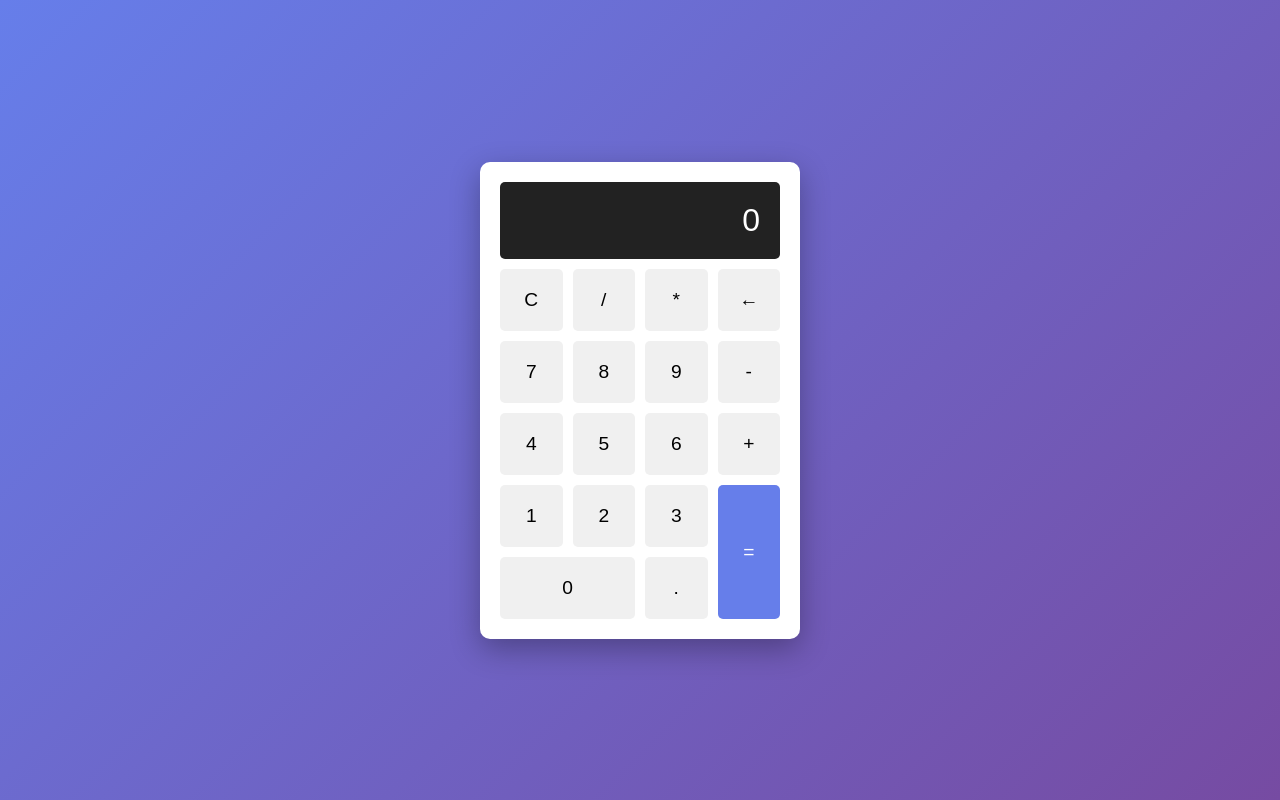
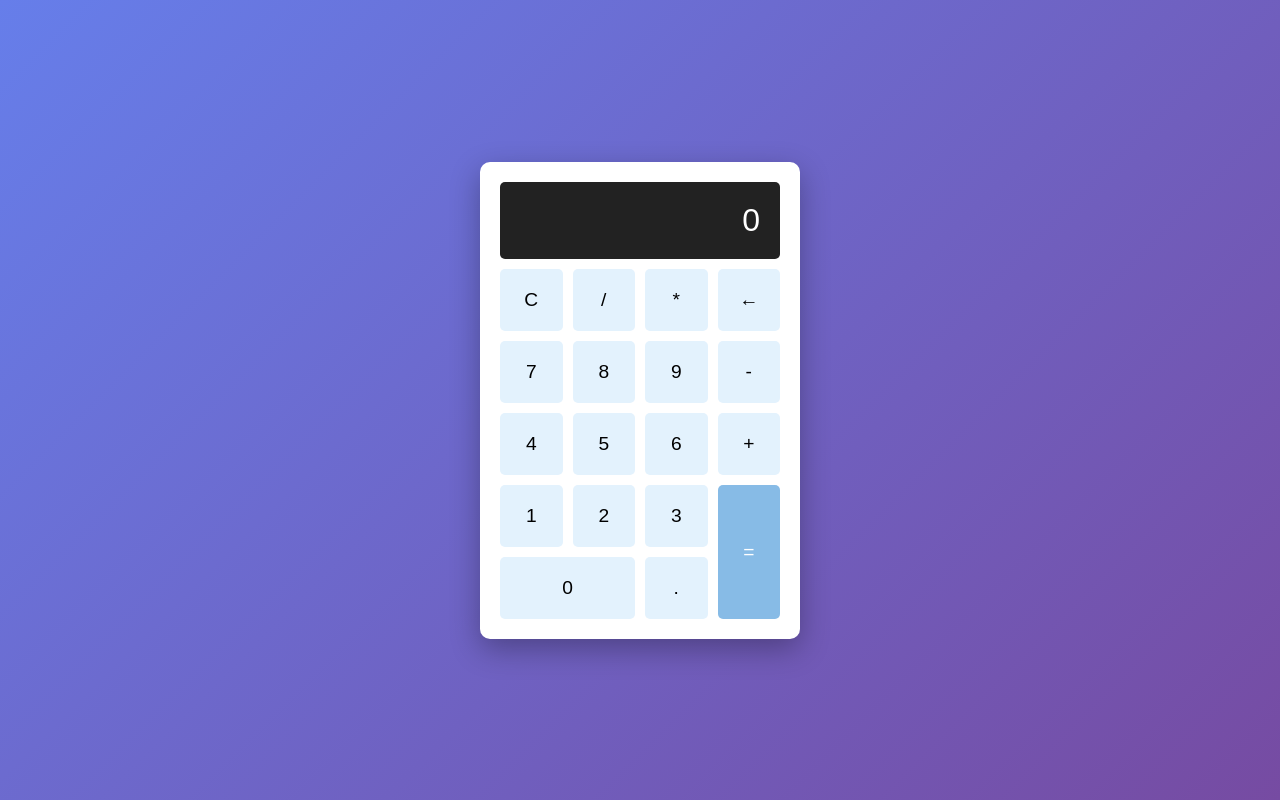
Before and after one commit to czy2007/calculator-app, a plain HTML site: page index.html in a window 1280 px wide. Drawn offline with Linux system fonts and the light colour scheme.

Commit message:
Update button colors to blue theme

```diff
--- a/style.css
+++ b/style.css
@@ -43,14 +43,14 @@ button {
     padding: 20px;
     font-size: 1.2em;
     border: none;
-    background: #f0f0f0;
+    background: #e3f2fd;
     border-radius: 5px;
     cursor: pointer;
     transition: all 0.3s;
 }
 
 button:hover {
-    background: #e0e0e0;
+    background: #82aaca;  /* hover時的顏色 */
 }
 
 button:active {
@@ -58,13 +58,13 @@ button:active {
 }
 
 .equals {
-    background: #667eea;
+    background: #87bbe6;  /* 改為藍色 */
     color: white;
     grid-row: span 2;
 }
 
 .equals:hover {
-    background: #5568d3;
+    background: #df99e5;
 }
 
 .zero {
```
